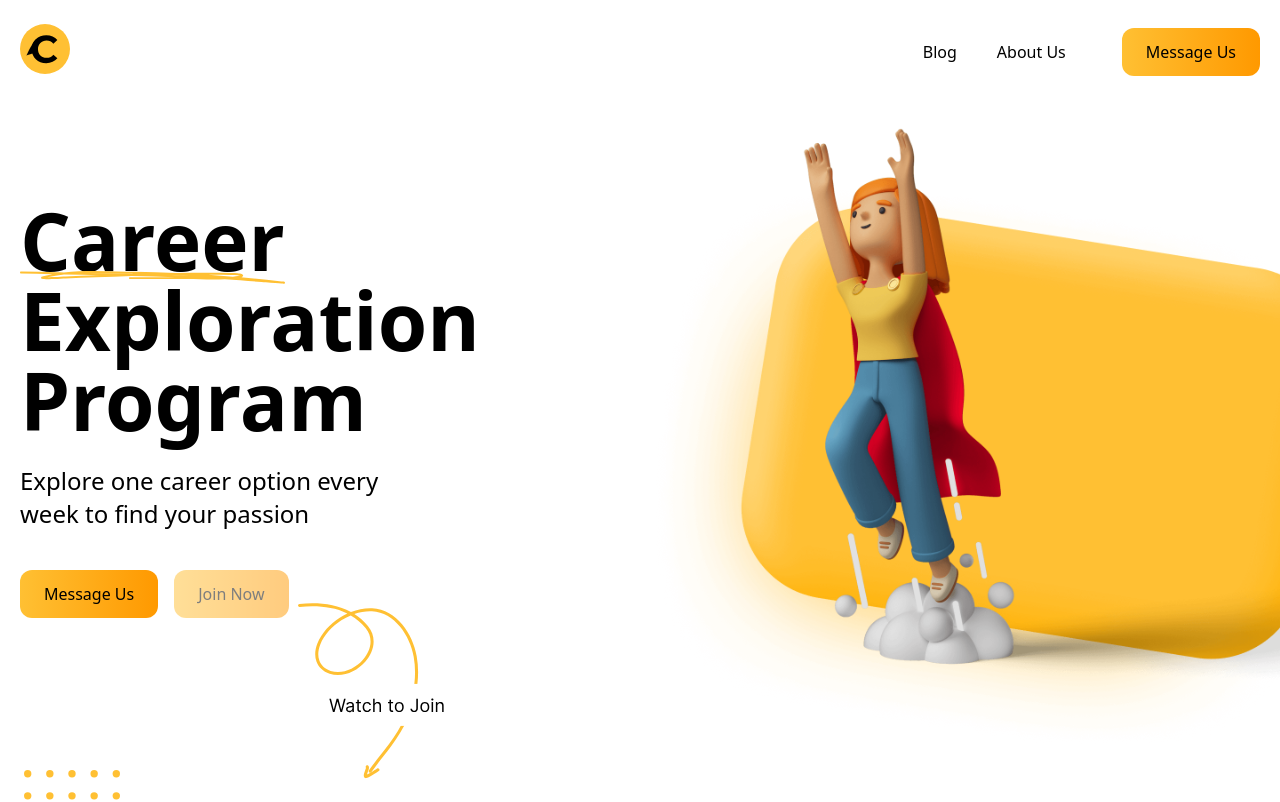
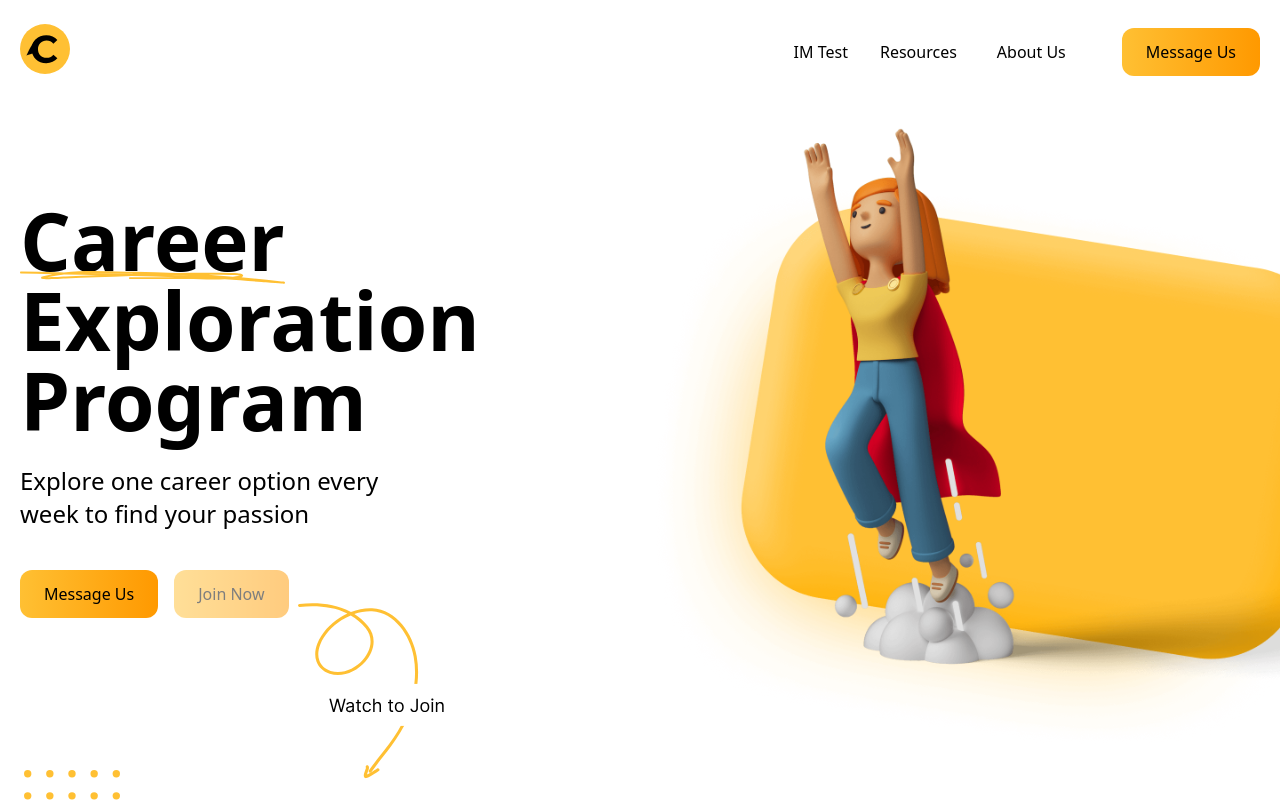
Before and after one commit to catoverse/career-taxi-1.0, a Next.js app: page / in a window 1280 px wide. Shown: the top 802 px of the page. Built offline with nearby package versions, Linux system fonts and the light colour scheme.

Commit message:
Made IM test live

```diff
--- a/components/assessment/assessment-carousel.js
+++ b/components/assessment/assessment-carousel.js
@@ -6,9 +6,7 @@ import { Formik, Field, FieldArray, Form } from "formik";
 import "react-responsive-carousel/lib/styles/carousel.min.css";
 import AssessmentRadio from "./assessment-radio.js";
 import getTestData from "../../queries/get-test-data";
-import Router from 'next/router'
-
-
+import Router from "next/router";
 
 import Arrow from "/public/images/test/arrow-left.svg";
 
@@ -23,7 +21,7 @@ const AssessmentCarousel = () => {
     const questions = await getTestData();
     setQuestionData(questions);
     setIsLoading(false);
-    console.log(questions);
+    // console.log(questions);
   };
 
   useEffect(() => {
@@ -32,23 +30,22 @@ const AssessmentCarousel = () => {
 
   const handleSubmit = (values) => {
     setAnswers(values);
-    console.log(values,answers);
+    // console.log(values, answers);
     const omitIdx = values.answers.findIndex((v) => v === "0");
-         console.log(omitIdx);
-    if ( omitIdx >= 0) {
+    // console.log(omitIdx);
+    if (omitIdx >= 0) {
       setCurrentSlide(omitIdx);
-    }
-    else{
-    Router.push({
-    pathname: '/assessment/assessment-result',
-    query: { answers: values.answers },
-})
+    } else {
+      Router.push({
+        pathname: "/assessment/assessment-result",
+        query: { answers: values.answers },
+      });
     }
   };
 
-  const validate = (field,value,shouldValidate) =>{
-    console.log('field',field)
-  }
+  const validate = (field, value, shouldValidate) => {
+    // console.log("field", field);
+  };
 
   const isFirstSlide = currentSlide === 0;
   const isLastSlide = currentSlide === questionData.length - 1;
@@ -155,8 +152,9 @@ const AssessmentCarousel = () => {
             "0",
           ],
         }}
-        onSubmit={(values) => handleSubmit(values)} >
-          {({ errors, values, touched, setValues }) => (
+        onSubmit={(values) => handleSubmit(values)}
+      >
+        {({ errors, values, touched, setValues }) => (
           <Form>
             <FieldArray name="answers">
               <Carousel
@@ -195,7 +193,7 @@ const AssessmentCarousel = () => {
               Submit
             </button>
           </Form>
-          )}
+        )}
       </Formik>
     </div>
   );
--- a/components/commons/footer.js
+++ b/components/commons/footer.js
@@ -59,8 +59,8 @@ const Footer = () => {
           <ul className="mb-6 lg:mb-0">
             <li className="mb-2 text-bodyTwo font-semibold">Updates</li>
             <li className="mb-3 text-bodyTwo font-normal opacity-75">
-              <Link href="/blog">
-                <a>Blog</a>
+              <Link href="/resources">
+                <a>Resources</a>
               </Link>
             </li>
             <li className="text-bodyTwo font-normal opacity-75">
--- a/components/commons/header.js
+++ b/components/commons/header.js
@@ -33,15 +33,16 @@ const Header = () => {
         <div className="hidden lg:flex">
           <ul className="hidden items-center justify-center lg:flex">
             <li className="mx-4">
-              <Link href="/blog">
-                <a className="my-3 duration-100 hover:font-medium">Blog</a>
+              <Link href="/assessment/assessment-test">
+                <a className="my-3 duration-100 hover:font-medium">IM Test</a>
               </Link>
             </li>
-            {/* <li className="mx-4">
-            <Link href="/assessment/assessment-test">
-              <a className="my-3 duration-100 hover:font-medium">IM Test</a>
-            </Link>
-          </li> */}
+            <li className="mx-4">
+              <Link href="/blog">
+                <a className="my-3 duration-100 hover:font-medium">Resources</a>
+              </Link>
+            </li>
+
             {/* <li className="mx-6">
               <Link href="/guides">
                 <a className="my-3 duration-100 hover:font-medium">Guides</a>
@@ -81,15 +82,15 @@ const Header = () => {
             <Image src={Cross} alt="cross" />
           </button>
 
-          {/* <Link href="/assessment/assessment-test">
-            <a className="my-3">IM Test</a>
-          </Link> */}
           <div className="flex flex-col">
+            <Link href="/assessment/assessment-test">
+              <a className="my-3">IM Test</a>
+            </Link>
             {/* <Link href="/guides">
               <a className="my-3">Guides</a>
             </Link> */}
             <Link href="/blog">
-              <a className="my-3">Blog</a>
+              <a className="my-3">Resources</a>
             </Link>
             <Link href="/about">
               <a className="my-3">About Us</a>
--- a/pages/assessment/assessment-result.js
+++ b/pages/assessment/assessment-result.js
@@ -1,42 +1,40 @@
 import React from "react";
 import Header from "../../components/commons/header.js";
 import Footer from "../../components/commons/footer.js";
-import { useRouter } from 'next/router'
+import { useRouter } from "next/router";
 import { route } from "next/dist/server/router";
 
-
 const AssessmentResult = () => {
-
-    const router = useRouter()
-    const [answers,setAnswers] = React.useState([]);
-    React.useEffect(()=>{
-       if (router.isReady)
-       setAnswers(router.query.answers)
-    },[router.isReady])
+  const router = useRouter();
+  const [answers, setAnswers] = React.useState([]);
+  React.useEffect(() => {
+    if (router.isReady) setAnswers(router.query.answers);
+  }, [router.isReady]);
   // console.log('query',router.query.answers)
   let numbers = answers?.map((n) => {
     return parseInt(n, 10);
   });
-    console.log('number',typeof(numbers));
-    let sum =0;
-    for(let num of numbers){
-      sum+=num;
+  // console.log('number',typeof(numbers));
+  let sum = 0;
+  for (let num of numbers) {
+    sum += num;
   }
-    console.log(sum);
-   let percentage =((sum/120)*100).toFixed(2);
-  return(
+  // console.log(sum);
+  let percentage = ((sum / 120) * 100).toFixed(2);
+  return (
     <>
       <Header />
-    <div className="flex place-content-center">
-    <div className="m-2 px-40 py-20 flex-col border-4 border-black border-solid rounded">
-      <p className="text-8xl font-extrabold leading-8 border-b border-black border-solid">Result Card</p>
-      <p className="text-8xl font-extrabold leading-8">Percentage scored</p>
-      <div className="text-2xl font-extrabold leading-7">{percentage}%</div>
+      <div className="mt-20 mb-40 flex place-content-center">
+        <div className="">
+          <p className="text-headThree font-extrabold leading-8">
+            Your Intrinsic Motivation Score:{" "}
+            <span className="text-orange">{percentage}%</span>
+          </p>
         </div>
       </div>
       <Footer />
     </>
   );
-}
+};
 
 export default AssessmentResult;
--- a/pages/blog.js
+++ b/pages/resources.js
@@ -7,7 +7,6 @@ import Header from "../components/commons/header.js";
 import Footer from "../components/commons/footer.js";
 
 export default function Home({ posts }) {
-  console.log(posts);
   const options = {
     year: "numeric",
     month: "long",
```
Also changed, not shown: components/assessment/assessment-radio.js (+7 -8 lines). Lines whose indentation alone changed are shown as unchanged.
